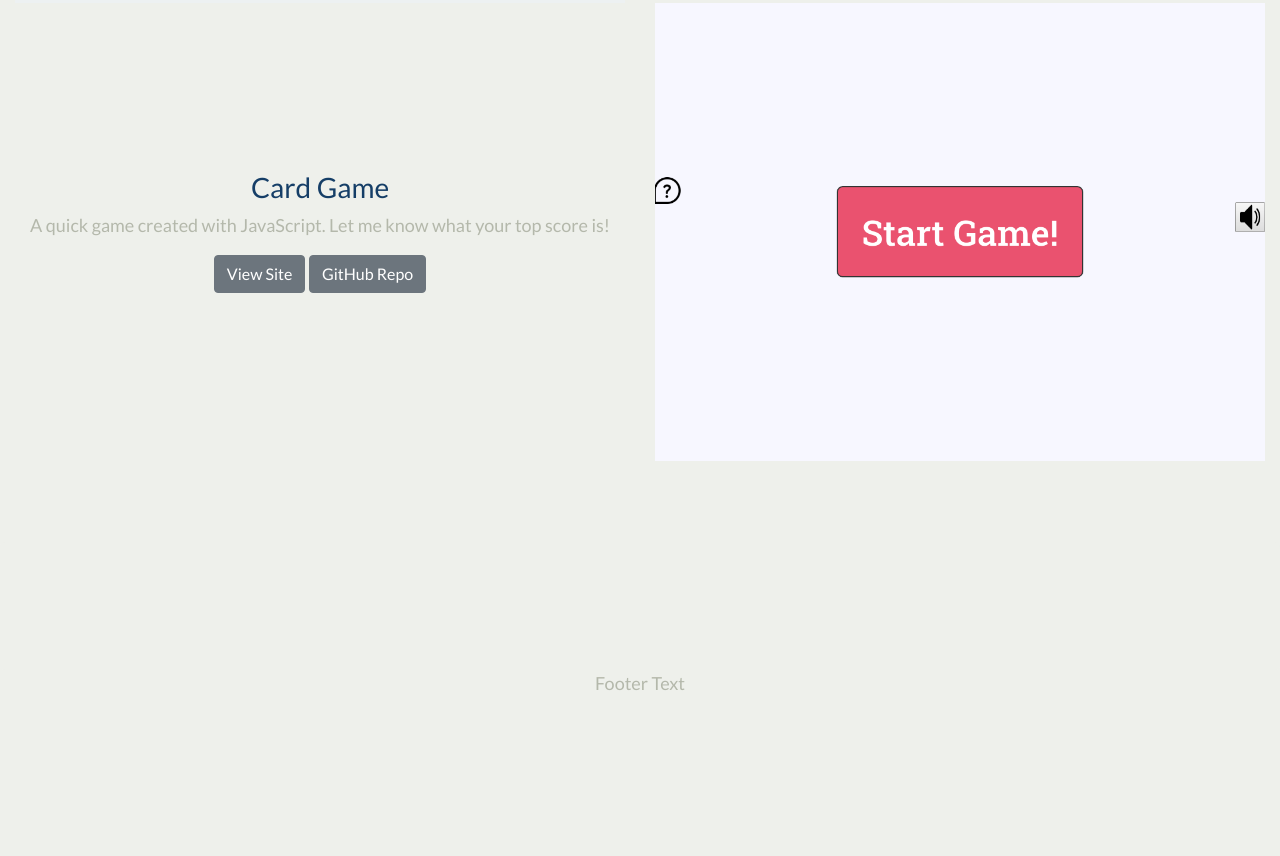
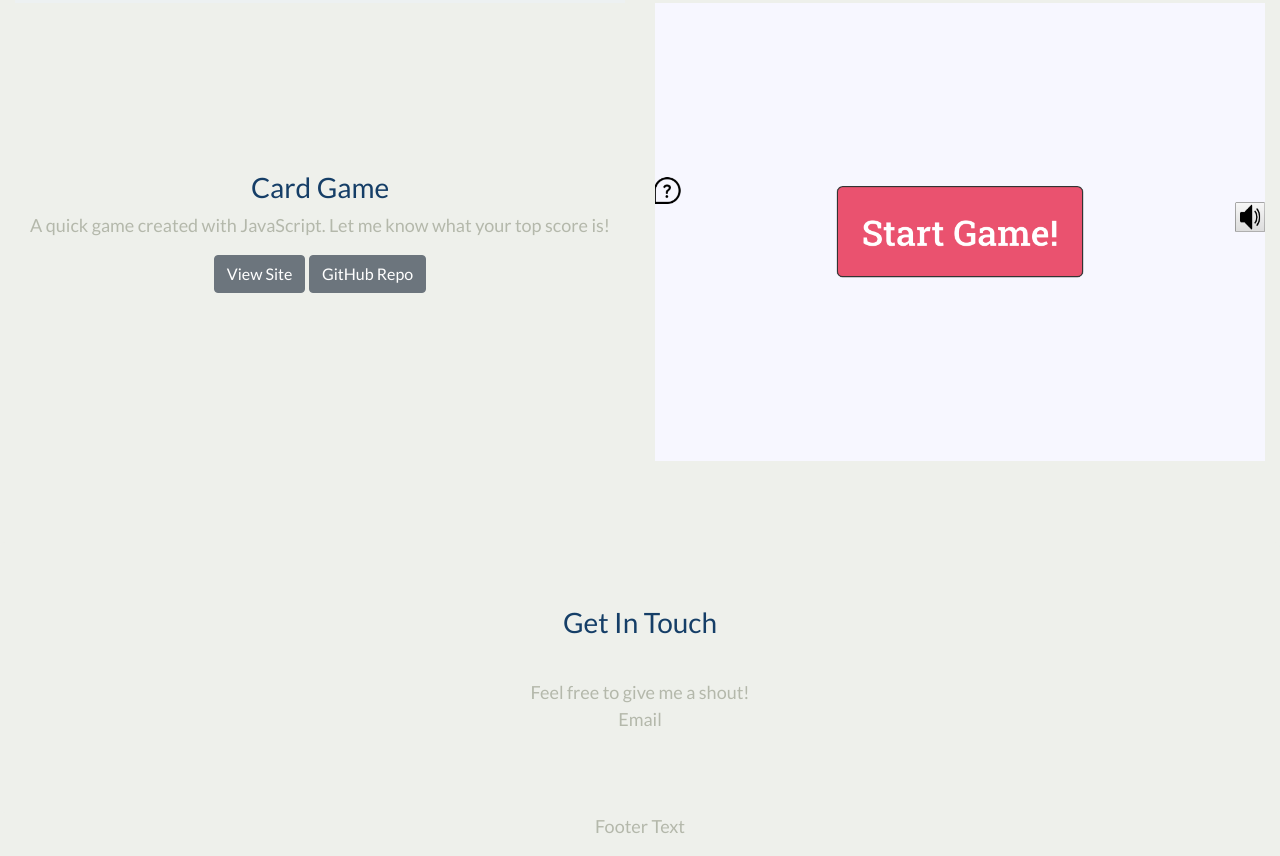
Before and after one commit to JamesWaterhouse/Portfolio, a plain HTML site: page index.html in a window 1280 px wide. Shown: the part 1191-2047 px from the top of the page. Before the commit the page ends 1904 px from the top, so only its background shows below. Drawn offline with nearby package versions, Linux system fonts and the light colour scheme.

Commit message:
forgot to save

```diff
--- a/index.html
+++ b/index.html
@@ -90,7 +90,14 @@
 <br><br>
 <div class="jumbotron" id="contact">
   <div class="container">
+    <div class="text-center">
+      <h3>Get In Touch</h3>
+      <p class="about">
+        Feel free to give me a shout! <br>
+        Email
+        </p>
 
+    </div>
   </div>
 </div>
 <footer class="container-fluid text-center">
```
